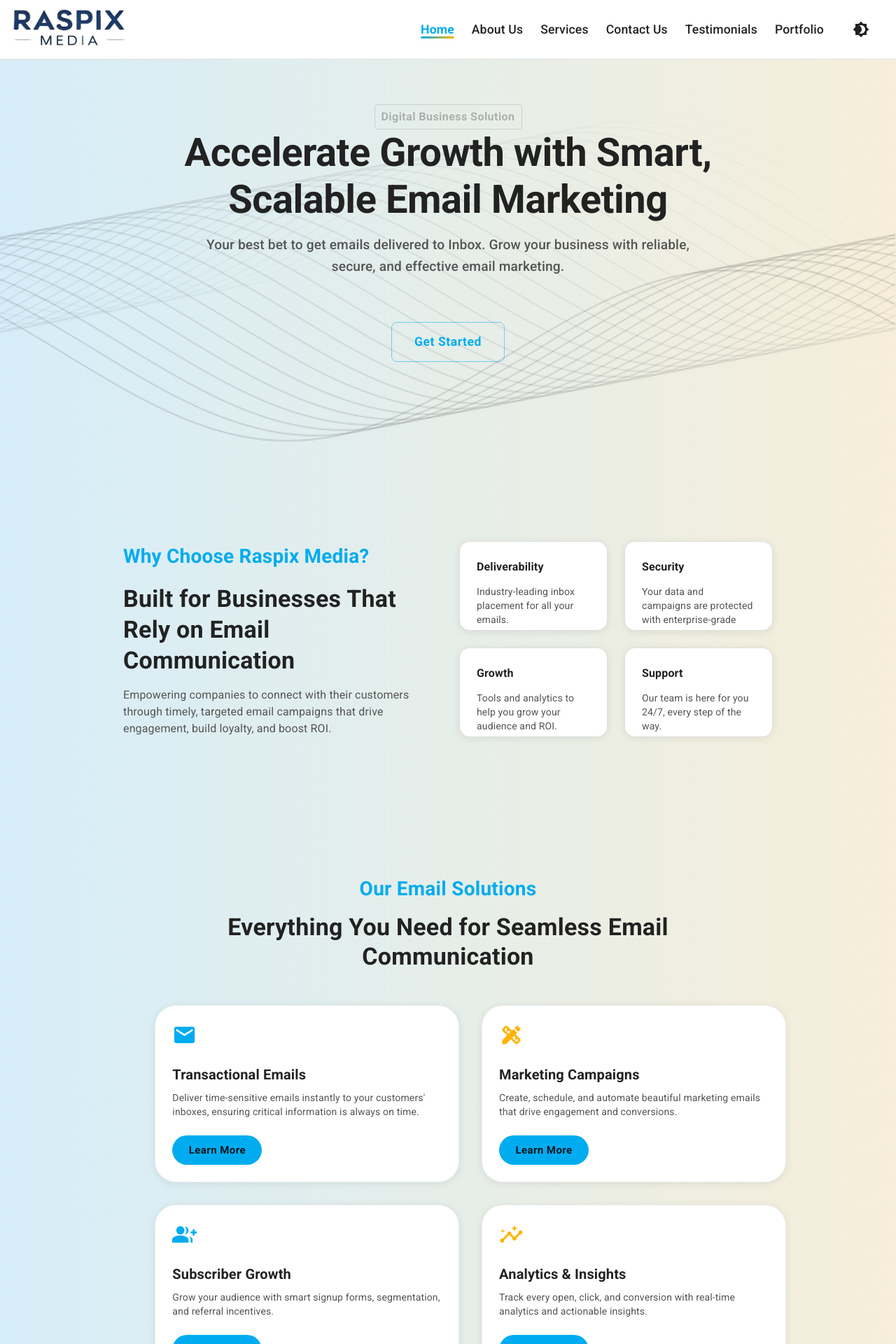
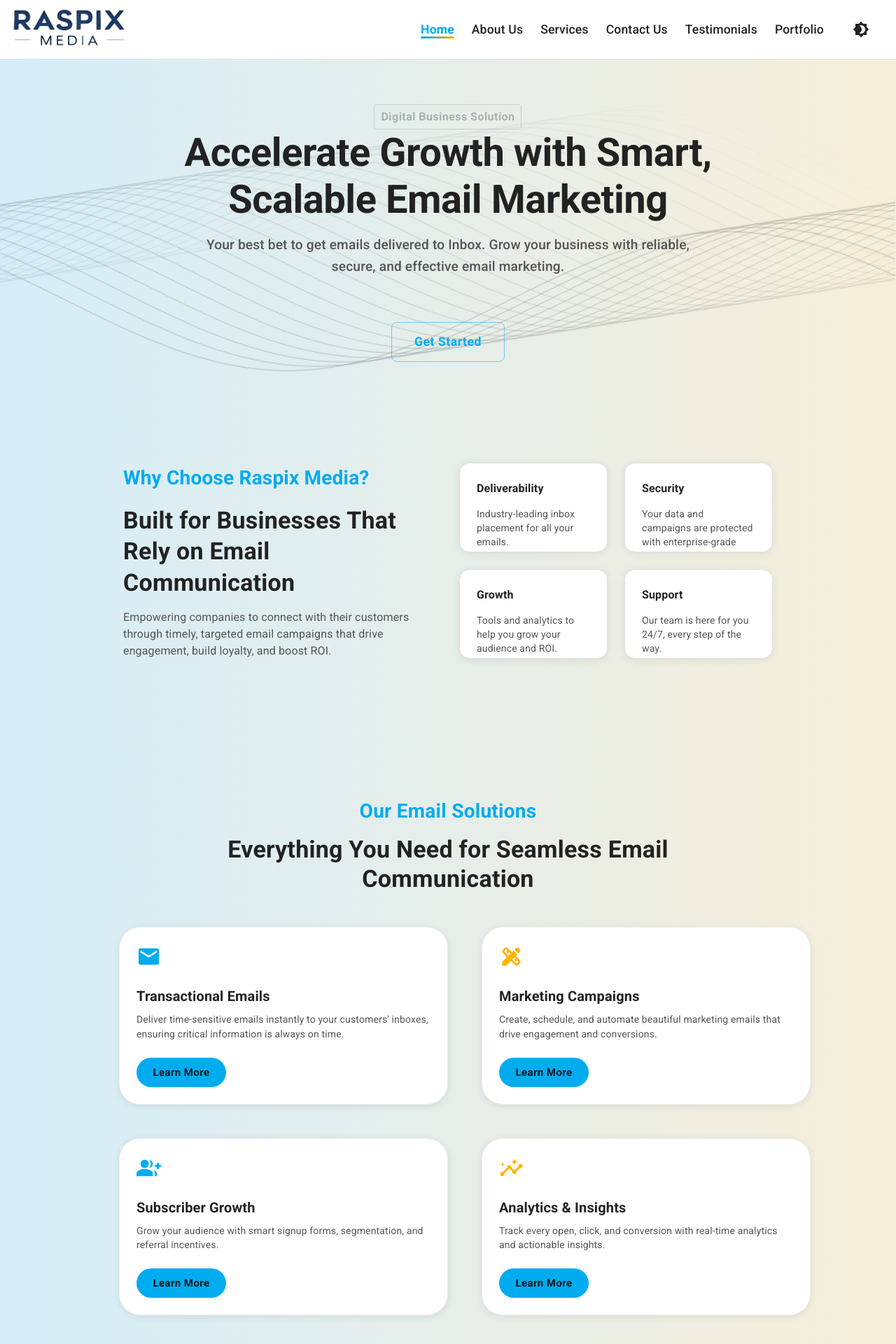
Before and after one commit to Shubham-2899/abce-marketing, a React (Vite) app: page /home in a window 1280 px wide. Shown: the top 1920 px of the page at 70% size. Built offline with nearby package versions, Linux system fonts and the light colour scheme.

Commit message:
frontend push

```diff
--- a/src/pages/contact/index.tsx
+++ b/src/pages/contact/index.tsx
@@ -168,7 +168,7 @@
                   variant="body2"
                   color={theme.palette.text.secondary}
                 >
-                  1 Kharadi, Dholepatil Farms Rd, opp. EON Free Zone, MIDC, Knowledge Park, Pune, Maharashtra 411014
+                  1 Kharadi,EON Free Zone, Knowledge Park, Pune, Maharashtra 411014
                 </Typography>
               </CardContent>
             </Card>
--- a/src/pages/home/index.tsx
+++ b/src/pages/home/index.tsx
@@ -89,7 +89,6 @@
   return (
     <Box
       sx={{
-        position: "relative",
         background: `linear-gradient(90deg, ${theme.palette.primary.main}11 0%, ${theme.palette.secondary.main}11 100%)`,
       }}
     >
@@ -116,7 +115,7 @@
           initial={{ opacity: 0, y: 30 }}
           animate={{ opacity: 1, y: 0 }}
           transition={{ duration: 0.7 }}
-          style={{ zIndex: 1, width: "100vw", minHeight: "60vh" }}
+          style={{ zIndex: 1 }}
         >
           <Button
             variant="outlined"
@@ -301,18 +300,19 @@
 
         <Grid
           container
-          spacing={4}
+          spacing={6}
           alignSelf="center"
           justifyContent="center"
           sx={{
-            maxWidth: 1200,
-            mx: "auto", // centers horizontally
+            maxWidth: 1100,
+            // mx: "auto", // centers horizontally
             alignItems: "stretch", // ensures equal height cards if needed
             px: { xs: 2, sm: 4 },
+            mx: { sm: "auto" },
           }}
         >
           {services.map((item, i) => (
-            <Grid item xs={12} sm={6} md={5} key={i}>
+            <Grid item xs={12} sm={6} md={6} key={i}>
               <Card
                 elevation={0}
                 sx={{
--- a/src/pages/testimonials/index.tsx
+++ b/src/pages/testimonials/index.tsx
@@ -46,7 +46,7 @@
               animate={{ opacity: 1, y: 0 }}
               transition={{ duration: 0.6, delay: 0.2 + i * 0.15 }}
             >
-              <Card sx={{ p: 2, borderRadius: 4, boxShadow: 3, background: theme.palette.background.paper }}>
+              <Card sx={{ p: 2, borderRadius: 4, boxShadow: 3, background: theme.palette.background.paper , minHeight : "12rem" }}>
                 <Box display="flex" alignItems="center" mb={2}>
                   <Avatar sx={{ bgcolor: theme.palette.primary.main, mr: 2 }}>
                     {getInitials(t.name)}
```
